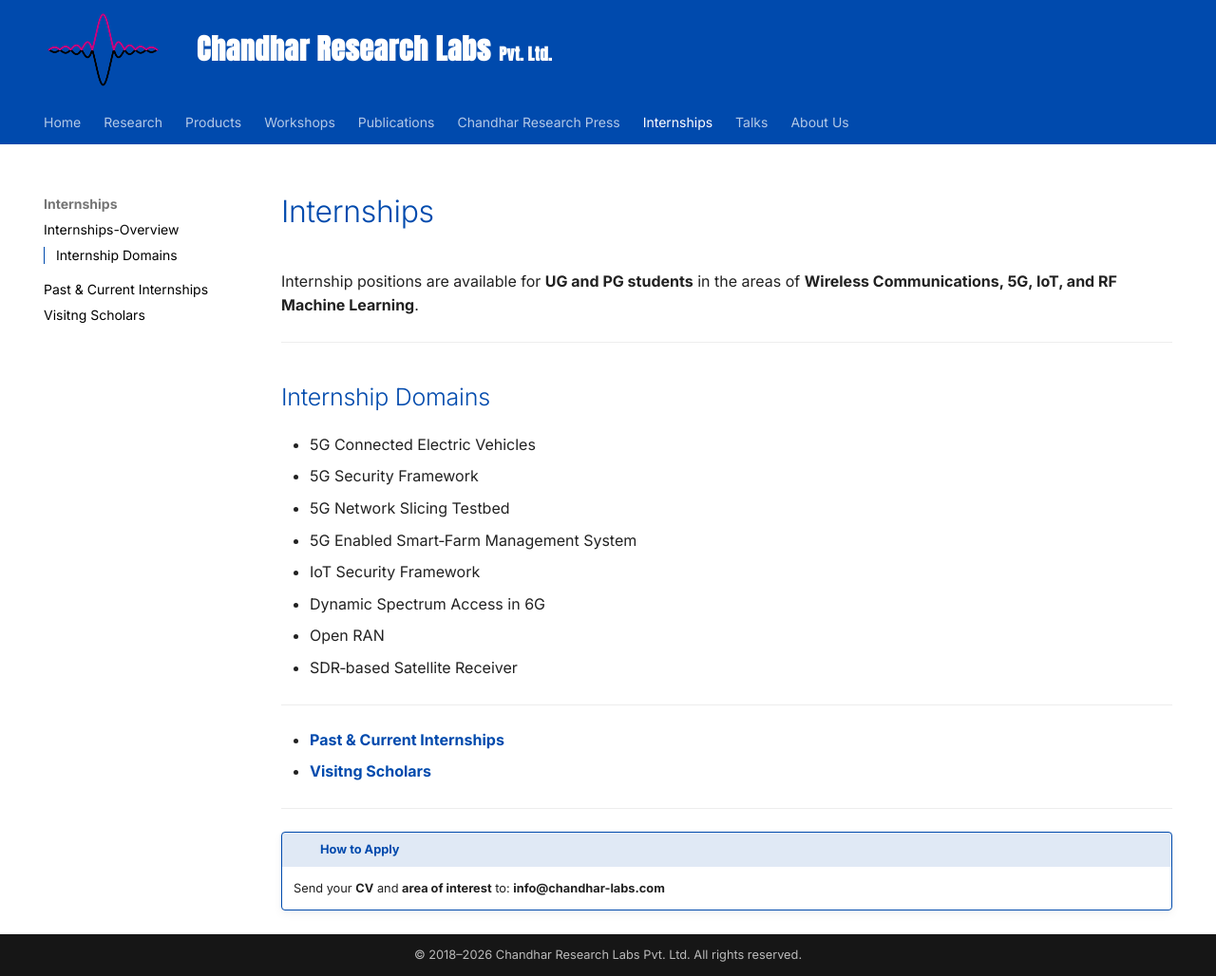
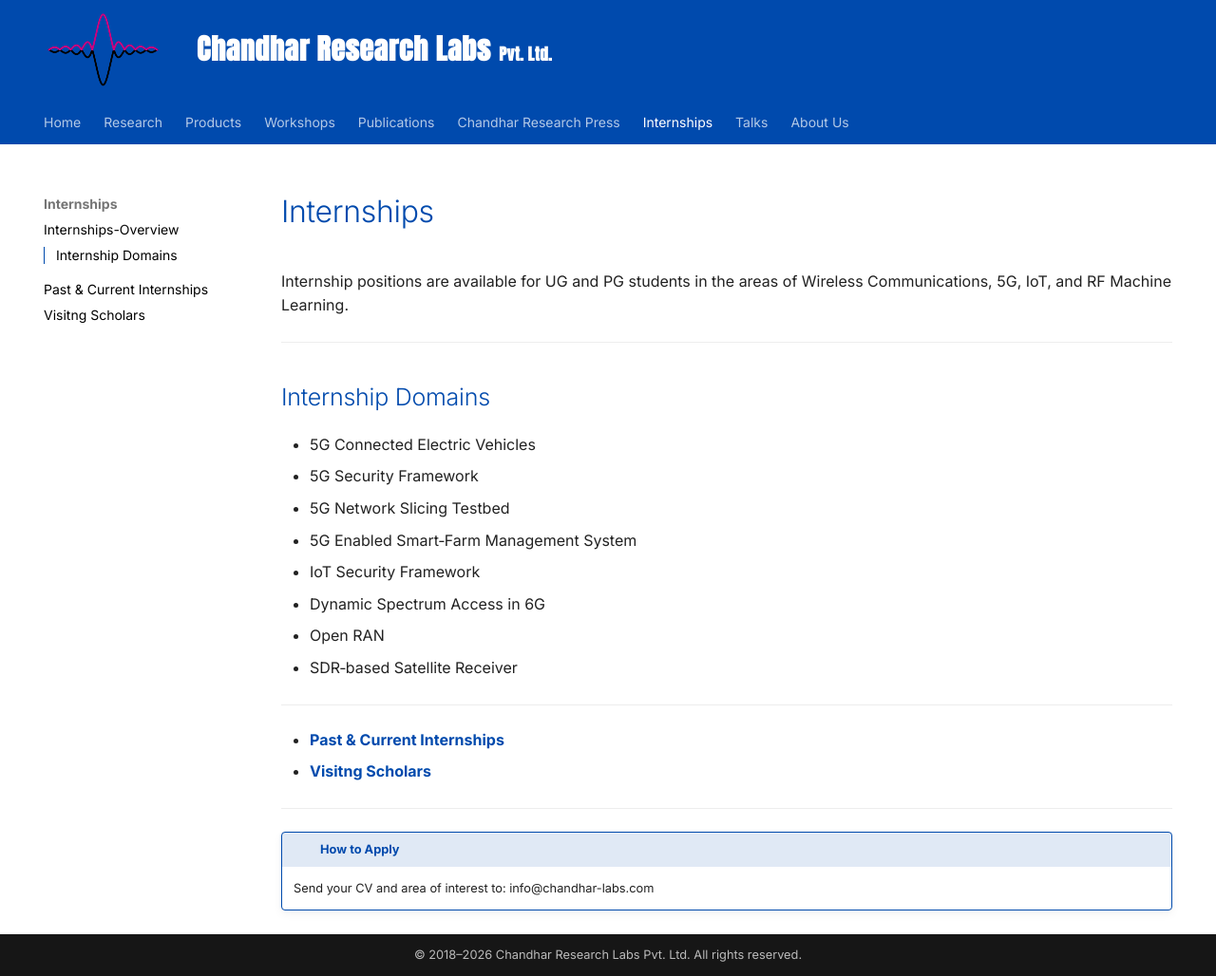
Before and after one commit to chandharlabs/chandhar-docs, an MkDocs documentation site: the page built from docs/internships/index.md, in a window 1280 px wide and 1028 px high. Shown: the whole window at 95% size. Built offline with MkDocs 1.6.1 and Material for MkDocs 9.7.7, drawn with Linux system fonts in a browser that asks for light colours.

```diff
--- a/docs/internships/index.md
+++ b/docs/internships/index.md
@@ -1,7 +1,6 @@
 # Internships
 
-Internship positions are available for **UG and PG students** in the areas of
-**Wireless Communications, 5G, IoT, and RF Machine Learning**.
+Internship positions are available for UG and PG students in the areas of Wireless Communications, 5G, IoT, and RF Machine Learning.
 
 ---
 
@@ -23,4 +22,4 @@ Internship positions are available for **UG and PG students** in the areas of
 ---
 
 !!! success "How to Apply"
-      Send your **CV** and **area of interest** to: **info@chandhar-labs.com**
+      Send your CV and area of interest to: info@chandhar-labs.com
```
